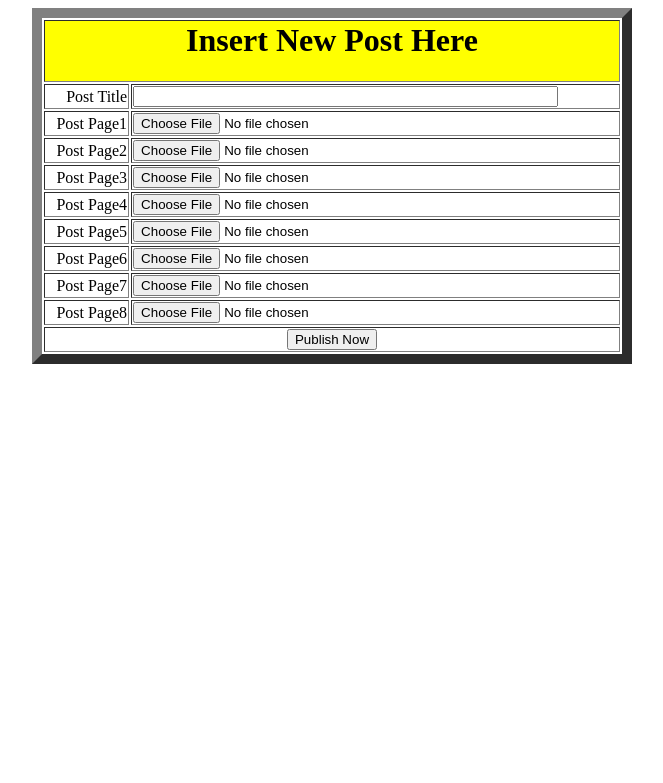
After one commit to Tahir490/News2Website, a PHP site: page /updatePic.php in a window 1280 px wide. The commit adds this page. Shown: the top 783 px of the page, without its empty margins (308-971 px from the left). Run offline with PHP 8.4, Linux system fonts and the light colour scheme.

Commit message:
updatePic

```diff
--- a/index.php
+++ b/index.php
@@ -112,7 +112,7 @@
 
 </div>
  <div id="maincontent">
-  <img src="newspaper/1.jpg" width="980px" id="gallerya" name="gallerya"/>
+  <img src="newspaper/2.jpg" width="980px" id="gallerya" name="gallerya"/>
 </div>
  <div id="header">
 <div id="ads">
--- /dev/null
+++ b/updatePic.php
@@ -0,0 +1,116 @@
+<html>
+<head>
+ <title>Insert News</title>
+</head>
+<body>
+<form method="post" action="insert_post.php" enctype="multipart/form-data">
+<table align="center" border="10" width="600">
+ <tr>
+  <td align="center" colspan="5" bgcolor="yellow"><h1>Insert New Post Here</h1></td>
+ </tr>
+ <tr>
+   <td align="right">Post Title</td>
+   <td ><input type="text" name="title" size="50"></td>
+ </tr>
+ <tr>
+   <td align="right">Post Page1</td>
+   <td><input type="file" name="page1"></td>
+ </tr>
+ <tr>
+   <td align="right">Post Page2</td>
+   <td><input type="file" name="page2"></td>
+ </tr>
+ <tr>
+   <td align="right">Post Page3</td>
+   <td><input type="file" name="page3"></td>
+ </tr>
+ <tr>
+   <td align="right">Post Page4</td>
+   <td><input type="file" name="page4"></td>
+ </tr>
+ <tr>
+   <td align="right">Post Page5</td>
+   <td><input type="file" name="page5"></td>
+ </tr>
+ <tr>
+   <td align="right">Post Page6</td>
+   <td><input type="file" name="page6"></td>
+ </tr>
+ <tr>
+   <td align="right">Post Page7</td>
+   <td><input type="file" name="page7"></td>
+ </tr>
+ <tr>
+   <td align="right">Post Page8</td>
+   <td><input type="file" name="page8"></td>
+ </tr>
+ <tr>
+   <td align="center" colspan="5"><input type="submit" name="submit" value="Publish Now"></td>
+ </tr>
+</table>
+
+</form>
+</body>
+</html>
+<?php
+  include("includes/connect.php");
+   if(isset($_POST['submit'])){
+
+	  $title=$_POST['title'];
+	  $date=date('m-d-y');
+	  $page1_name=$_FILES['page1']['name'];
+	        $page1_type=$_FILES['page1']['type'];
+			$page1_size=$_FILES['page1']['size'];
+			$page1_tmp=$_FILES['page1']['tmp_name'];
+	  $page2_name=$_FILES['page2']['name'];
+	        $page2_type=$_FILES['page2']['type'];
+			$page2_size=$_FILES['page2']['size'];
+			$page2_tmp=$_FILES['page2']['tmp_name'];
+	  $page3_name=$_FILES['page3']['name'];
+	        $page3_type=$_FILES['page3']['type'];
+			$page3_size=$_FILES['page3']['size'];
+			$page3_tmp=$_FILES['page3']['tmp_name'];
+	  $page4_name=$_FILES['page4']['name'];
+	        $page4_type=$_FILES['page4']['type'];
+			$page4_size=$_FILES['page4']['size'];
+			$page4_tmp=$_FILES['page4']['tmp_name'];
+	  $page5_name=$_FILES['page5']['name'];
+	        $page5_type=$_FILES['page5']['type'];
+			$page5_size=$_FILES['page5']['size'];
+			$page5_tmp=$_FILES['page5']['tmp_name'];
+	  $page6_name=$_FILES['page6']['name'];
+	        $page6_type=$_FILES['page6']['type'];
+			$page6_size=$_FILES['page6']['size'];
+			$page6_tmp=$_FILES['page6']['tmp_name'];
+	  $page7_name=$_FILES['page7']['name'];
+	        $page7_type=$_FILES['page7']['type'];
+			$page7_size=$_FILES['page7']['size'];
+			$page7_tmp=$_FILES['page7']['tmp_name'];
+	  $page8_name=$_FILES['page8']['name'];
+	        $page8_type=$_FILES['page8']['type'];
+			$page8_size=$_FILES['page8']['size'];
+			$page8_tmp=$_FILES['page8']['tmp_name'];
+
+	if($title=='' or $page1=='' or $page2=='' or $page3=='' or $page4=='' or $page5=='' or $page6 =='' or $page7=='' or $page8=='')
+	{
+		echo "<script>alert('Any field is empty')</script>";
+		exit();
+	}
+	  if($page1_type== "page1/jpeg" or $page1_type=="page1/png" or $page1_type=="page1/gif"){
+		  if($page1_size<=50000){
+			  move_uploaded_file($page1_tmp,"images/$page1_name");
+		  }
+		  else{
+			  echo "<script>alert('Image is large, only 50kb size is allowed')</script>";
+		  }
+		  //else{
+			  //echo "<script>alert('Image type is invalid')</script>";
+	  //}
+	  $query="insert into news(news_title,news_date,page1,page2,page3,page4,page5,page6,page7,page8)
+	  values('$title','$date','$page1','$page2','$page3','$page4','$page5','$page6',$page7','$page8')";
+	  if(mysql_query($query)){
+		  echo "<center><h1>News has been Published</h1></center>";
+	  }
+  }
+   }
+?>
```
Also changed, not shown: uploads/10015171_467224420070560_1036956881_n.jpg (added), uploads/12767633_1685260151763086_1985747696_n.jpg (added), uploads/1375877_584941941651251_4549871128074544743_n copy.jpg (added), uploads/17554039_1859536307649806_3543506251903873794_n.jpg (added), uploads/18221765_1262019257250643_1393096491366848973_n.jpg (added), uploads/_DSC0001.JPG (added), uploads/_DSC0055 copy.jpg (added), uploads/basit.jpg (added).
